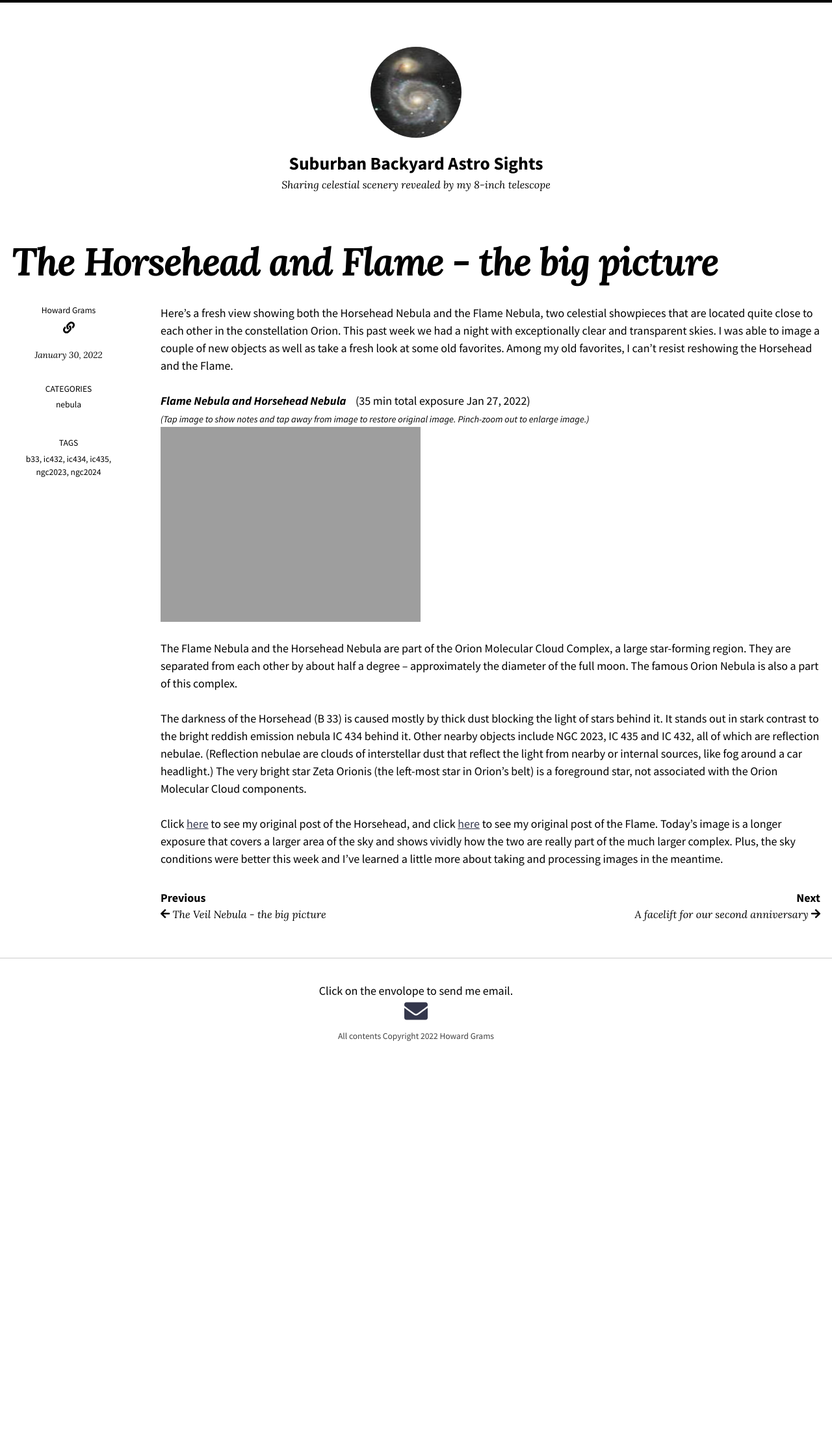
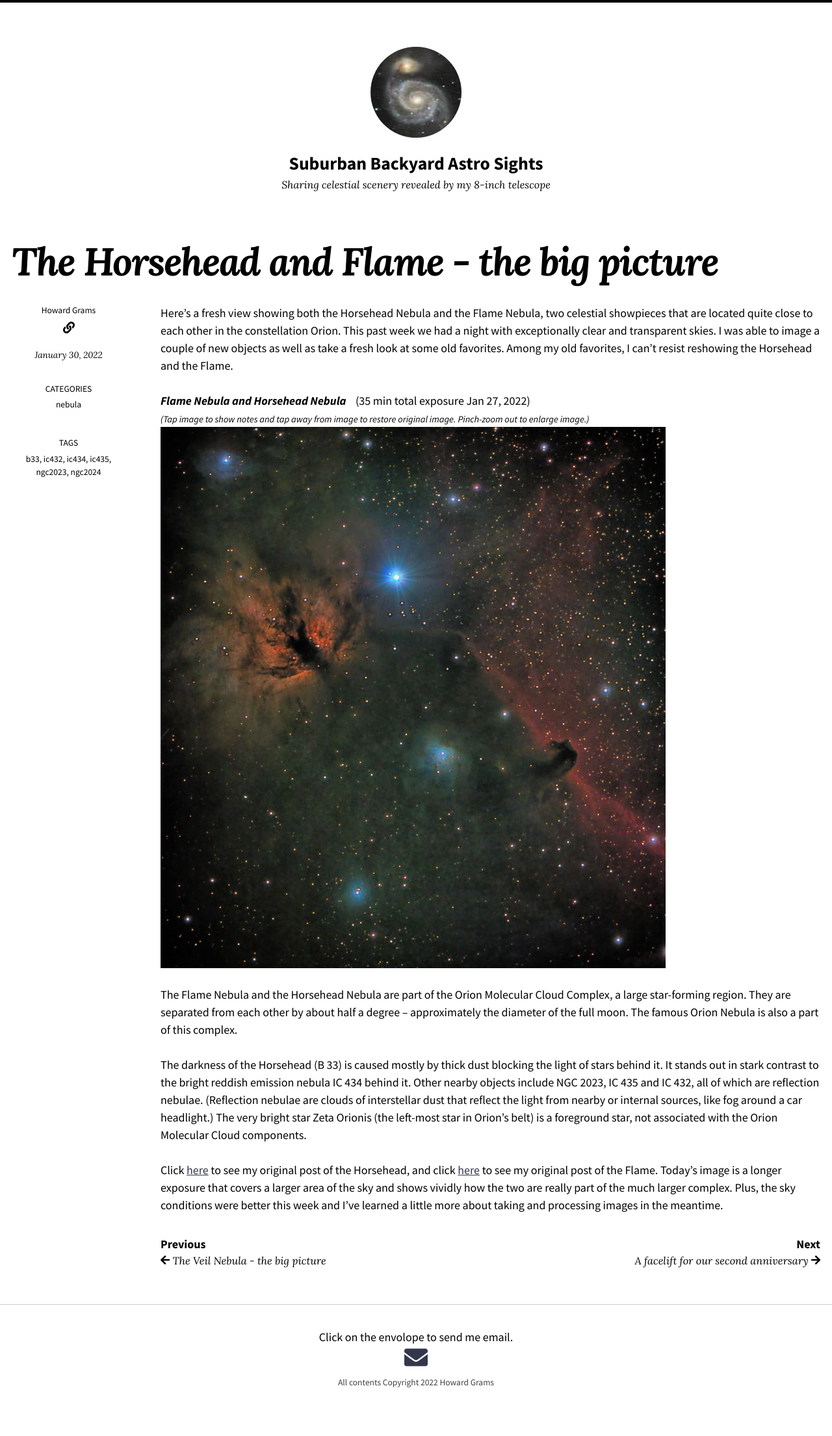
Before and after one commit to howardgrams/newlook, a Jekyll site: the page built from _posts/2022-01-30-Horsehead and Flame - the Big Picture.md, in a window 1280 px wide. Shown: the whole page at 65% size. Built offline with Jekyll 4.4.1, drawn with Linux system fonts in a browser that asks for light colours; nearby versions of some CDN libraries; a script that is not in the unit is left out; before the commit the page ends 1677 px from its top, so only the background shows below that.

Commit message:
Update 2022-01-30-Horsehead and Flame - the Big Picture.md
add {{ site.baseurl }} to image links

```diff
--- a/_posts/2022-01-30-Horsehead and Flame - the Big Picture.md
+++ b/_posts/2022-01-30-Horsehead and Flame - the Big Picture.md
@@ -10,10 +10,10 @@ This past week we had a night with exceptionally clear and transparent skies. I
 
 _**Flame Nebula and Horsehead Nebula**_  &nbsp;&nbsp; (35 min total exposure Jan 27, 2022)<br>
  {% include /explainnotes.js %}
- <img src = "../images/ngc2024_2022-01-27T00_07_19_Stack_16bits_421frames_2105s_bin50pc+pse.jpg"
+ <img src = "{{ site.baseurl }}/images/ngc2024_2022-01-27T00_07_19_Stack_16bits_421frames_2105s_bin50pc+pse.jpg"
 alt = "Flame and Horsehead Nebulae seen using Celestron RASA 8 and ZWO ASI183MC"
-onmouseover = "this.src='../images/ngc2024_2022-01-27t00_07_19_stack_16bits_421frames_2105s_bin50pc+pse_notes.jpg'"
-onmouseout = "this.src='../images/ngc2024_2022-01-27T00_07_19_Stack_16bits_421frames_2105s_bin50pc+pse.jpg'"
+onmouseover = "this.src='{{ site.baseurl }}/images/ngc2024_2022-01-27t00_07_19_stack_16bits_421frames_2105s_bin50pc+pse_notes.jpg'"
+onmouseout = "this.src='{{ site.baseurl }}/images/ngc2024_2022-01-27T00_07_19_Stack_16bits_421frames_2105s_bin50pc+pse.jpg'"
 /><br>
 
 The Flame Nebula and the Horsehead Nebula are part of the Orion Molecular Cloud Complex, a large  star-forming region. They are separated from each other by about half a degree -- approximately the diameter of the full moon. The famous Orion Nebula is also a part of this complex.
```
